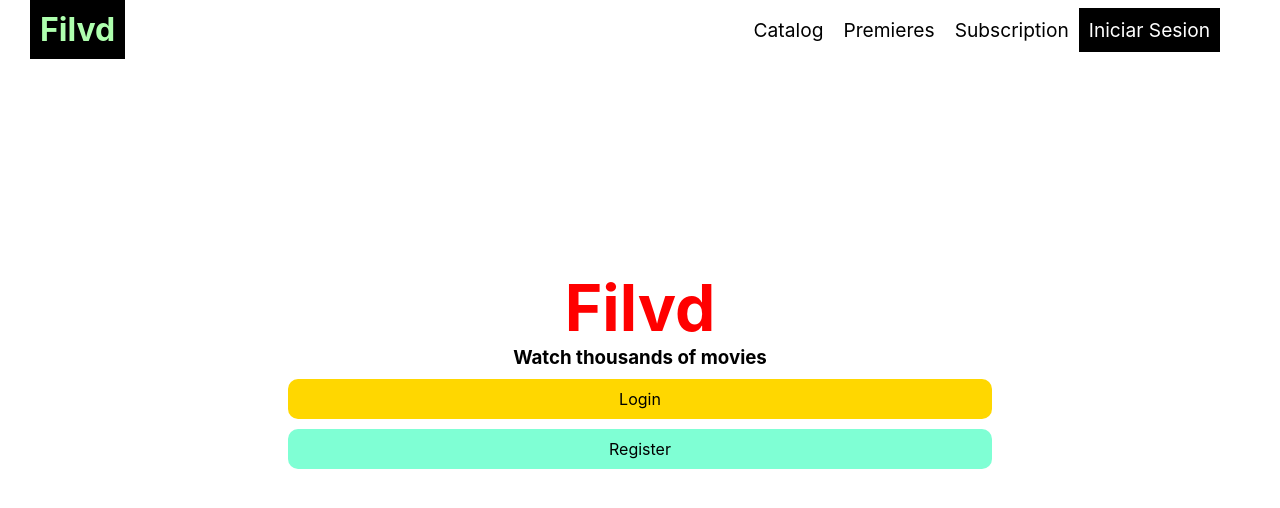
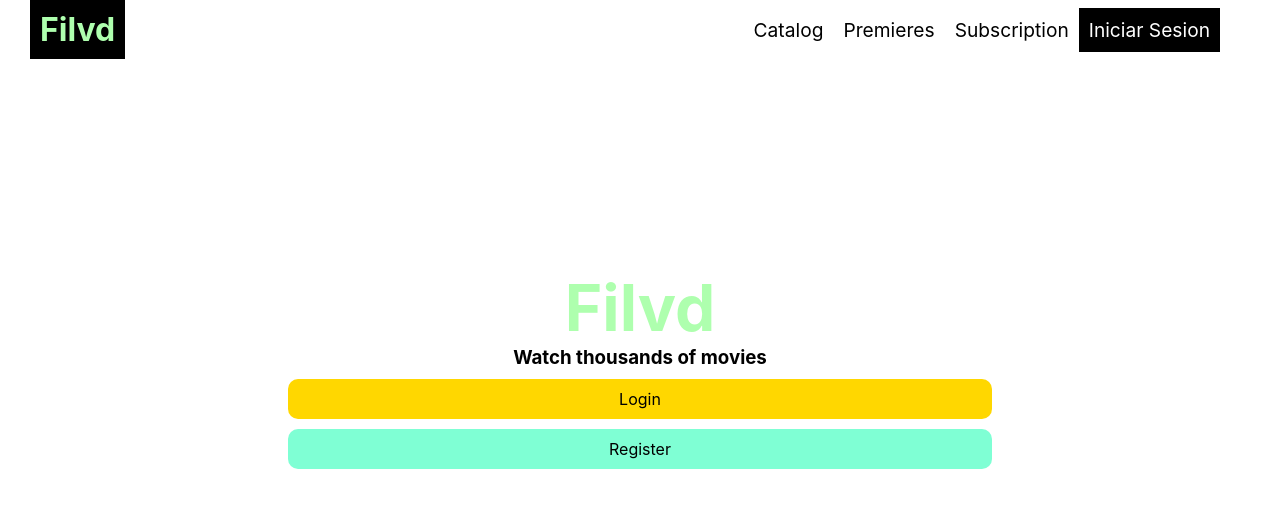
Before and after one commit to alxmcr/react-filvd, a React (Create React App) app: page / in a window 1280 px wide. Shown: the top 508 px of the page. Built offline with nearby package versions, Linux system fonts and the light colour scheme.

Commit message:
* Change js to jsx

```diff
--- a/src/components/Banner/Banner.css
+++ b/src/components/Banner/Banner.css
@@ -23,22 +23,22 @@
     text-decoration: none;
 }
 
-.banner__link:hover{
+.banner__link:hover {
     background-color: black;
     color: white;
     cursor: pointer;
 }
 
-.banner__link--primary{
+.banner__link--primary {
     background-color: aquamarine;
 }
 
-.banner__link--secondary{
+.banner__link--secondary {
     background-color: gold;
 }
 
 .banner__title {
-    color: red;
+    color: var(--brand-color);
     font-size: 4rem;
     font-weight: bold;
 }
```
Also changed, not shown: src/components/Banner/Banner.jsx (renamed from src/components/Banner/Banner.js).
